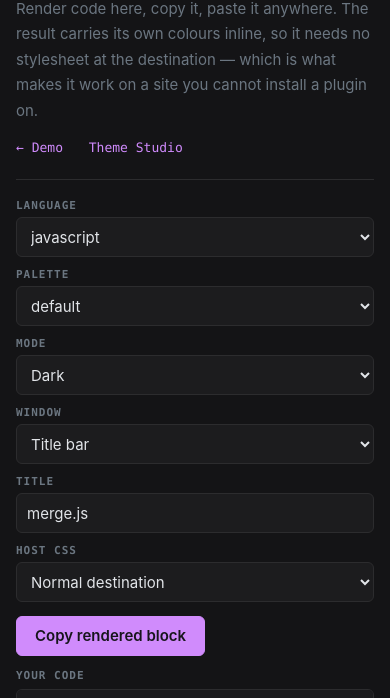
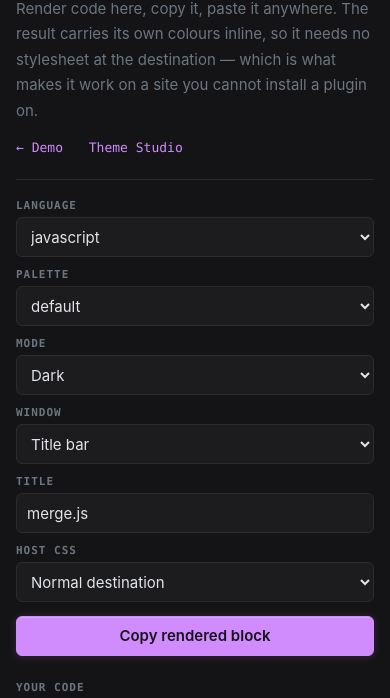
Before and after one commit to JSRayCore/JSRay, a website: page demo/paste.html in a window 390 px wide. Both pictures are taken after a click on the button "Copy rendered block". Shown: the part 78-776 px from the top of the page. Drawn offline with Linux system fonts and the light colour scheme.

Commit message:
Let the copy button say what happened
Pressing it changed nothing about it. The result appeared as a line of
text two elements to the right — the one place you are not looking at
the moment you press a button.

The button reports it now: mint for copied, amber for refused, with
the note beside it cut down to the part worth reading — which formats
went, or what to do when the browser blocks it. The width is fixed so
the row does not jump when the label changes, and it resets after a
few seconds.

A press can also be felt rather than assumed: an inset highlight, a
lift on hover, a 1px drop on active. Dropped under
prefers-reduced-motion.

Contrast on all three states is AAA (7.6, 9.4, 9.8). The target is
44px under a coarse pointer, and in the single-column layout the
button takes the full width its fields already have rather than
sitting at 200px beside them.

All three paths exercised in a browser: the primary clipboard write,
the rich-text fallback, and both failing — which also focuses and
selects the HTML for a manual copy.

```diff
--- a/demo/paste.html
+++ b/demo/paste.html
@@ -9,7 +9,7 @@
 <link rel="stylesheet" href="../dist/jsray.css?v=1">
 <link rel="stylesheet" href="footer.css?v=1">
 <style>
-  :root { --ui-bg:#141416; --ui-panel:#1C1C1E; --ui-line:#2C2C2E; --ui-fg:#E1E4E8; --ui-dim:#6B7681; --ui-accent:#D08BFC; }
+  :root { --ui-bg:#141416; --ui-panel:#1C1C1E; --ui-line:#2C2C2E; --ui-fg:#E1E4E8; --ui-dim:#6B7681; --ui-accent:#D08BFC; --ui-ok:#5DD8B0; --ui-warn:#F2B870; }
   * { box-sizing: border-box; }
   body { background: var(--ui-bg); color: var(--ui-fg); margin: 0; padding: 0 24px 80px;
          font: 15px/1.7 -apple-system, BlinkMacSystemFont, "PingFang SC", "Segoe UI", sans-serif; }
@@ -28,7 +28,14 @@
   .controls { display: grid; grid-template-columns: repeat(3, minmax(0, 1fr));
               gap: 16px 20px; align-items: end; margin: 28px 0 18px; }
   @media (max-width: 780px) { .controls { grid-template-columns: repeat(2, minmax(0, 1fr)); } }
-  @media (max-width: 460px) { .controls { grid-template-columns: 1fr; } }
+  @media (max-width: 460px) {
+    .controls { grid-template-columns: 1fr; }
+    /* Every control above it is full width in one column; a 200px button left
+       of all that reads as something that got left behind. */
+    .actions { flex-direction: column; align-items: stretch; }
+    .actions button { width: 100%; }
+    .status { margin-left: 0; text-align: center; }
+  }
 
   .field { display: flex; flex-direction: column; gap: 6px; min-width: 0; }
   .field > span { font: 600 11px/1 ui-monospace, Menlo, monospace; letter-spacing: .09em;
@@ -45,12 +52,36 @@
      second row look like a leftover. */
   .actions { grid-column: 1 / -1; display: flex; flex-wrap: wrap;
              align-items: center; gap: 12px 16px; margin-top: 2px; }
-  .actions button { height: 40px; padding: 0 18px; }
+  .actions button { height: 40px; padding: 0 20px; min-width: 200px; }
   button { cursor: pointer; font-weight: 600; }
   button:hover { border-color: var(--ui-accent); }
-  button:focus-visible, select:focus-visible, textarea:focus-visible {
+  button:focus-visible, select:focus-visible, textarea:focus-visible,
+  input[type=text]:focus-visible {
     outline: 2px solid var(--ui-accent); outline-offset: 2px; }
-  button.primary { background: var(--ui-accent); border-color: var(--ui-accent); color: #17151b; }
+
+  button.primary {
+    background: var(--ui-accent);
+    border-color: var(--ui-accent);
+    color: #17151b;
+    box-shadow: 0 1px 0 rgba(255,255,255,.22) inset, 0 1px 8px rgba(208,139,252,.18);
+    transition: filter 120ms ease, transform 90ms ease, box-shadow 120ms ease,
+                background 160ms ease, border-color 160ms ease;
+  }
+  button.primary:hover { filter: brightness(1.06); box-shadow: 0 1px 0 rgba(255,255,255,.28) inset, 0 2px 14px rgba(208,139,252,.28); }
+  /* A press has to be felt, not just assumed. */
+  button.primary:active { transform: translateY(1px); filter: brightness(.97);
+                          box-shadow: 0 1px 0 rgba(255,255,255,.15) inset; }
+
+  /* The result used to be a separate line of text two elements away, which is
+     easy to miss at the moment you are looking at the button you just pressed.
+     The button says it itself; the note beside it only adds the qualifier. */
+  button.primary.is-done   { background: var(--ui-ok);   border-color: var(--ui-ok);   color: #10221c; box-shadow: none; }
+  button.primary.is-failed { background: var(--ui-warn); border-color: var(--ui-warn); color: #2a1410; box-shadow: none; }
+
+  @media (prefers-reduced-motion: reduce) {
+    button.primary { transition: none; }
+    button.primary:active { transform: none; }
+  }
 
   .grid { display: grid; grid-template-columns: 1fr 1fr; gap: 22px; align-items: start; }
   /* A grid item defaults to min-width:auto and so refuses to shrink below its
@@ -261,7 +292,7 @@
           'text/plain': new Blob([text], { type: 'text/plain' }),
         }),
       ]);
-      say('Copied — paste it somewhere');
+      report('is-done', 'Copied', 'both formats — rich text and source');
     } catch (e) {
       // clipboard.write() 需要安全上下文和真实用户手势，Safari 还对时机挑剔。
       //
@@ -271,11 +302,11 @@
       // execCommand('copy')，浏览器会把 text/html 放进剪贴板，这也是富文本
       // 复制在 Clipboard API 之前唯一的做法。
       if (fallbackCopyRich(html, text)) {
-        say('Copied — paste it somewhere');
+        report('is-done', 'Copied', 'rich text and source');
       } else {
         els.html.focus();
         els.html.select();
-        say('Copy failed — select the HTML below and copy it by hand');
+        report('is-failed', 'Copy refused', 'the browser blocked it — the HTML below is selected, copy it by hand');
       }
     }
   }
@@ -322,9 +353,26 @@
     }
   }
 
-  function say(msg) {
-    els.status.textContent = msg;
-    window.setTimeout(function () { els.status.textContent = ''; }, 2600);
+  // The button reports the outcome on itself, because that is where the eye
+  // already is; the note beside it carries only the detail worth reading —
+  // which formats went, or what to do when the browser refused.
+  const BUTTON_LABEL = 'Copy rendered block';
+  let resetTimer = 0;
+
+  function report(state, label, detail) {
+    const btn = $('copy');
+    window.clearTimeout(resetTimer);
+
+    btn.classList.remove('is-done', 'is-failed');
+    if (state) btn.classList.add(state);
+    btn.textContent = label;
+    els.status.textContent = detail || '';
+
+    resetTimer = window.setTimeout(function () {
+      btn.classList.remove('is-done', 'is-failed');
+      btn.textContent = BUTTON_LABEL;
+      els.status.textContent = '';
+    }, 2600);
   }
 
   els.code.addEventListener('input', update);
```
